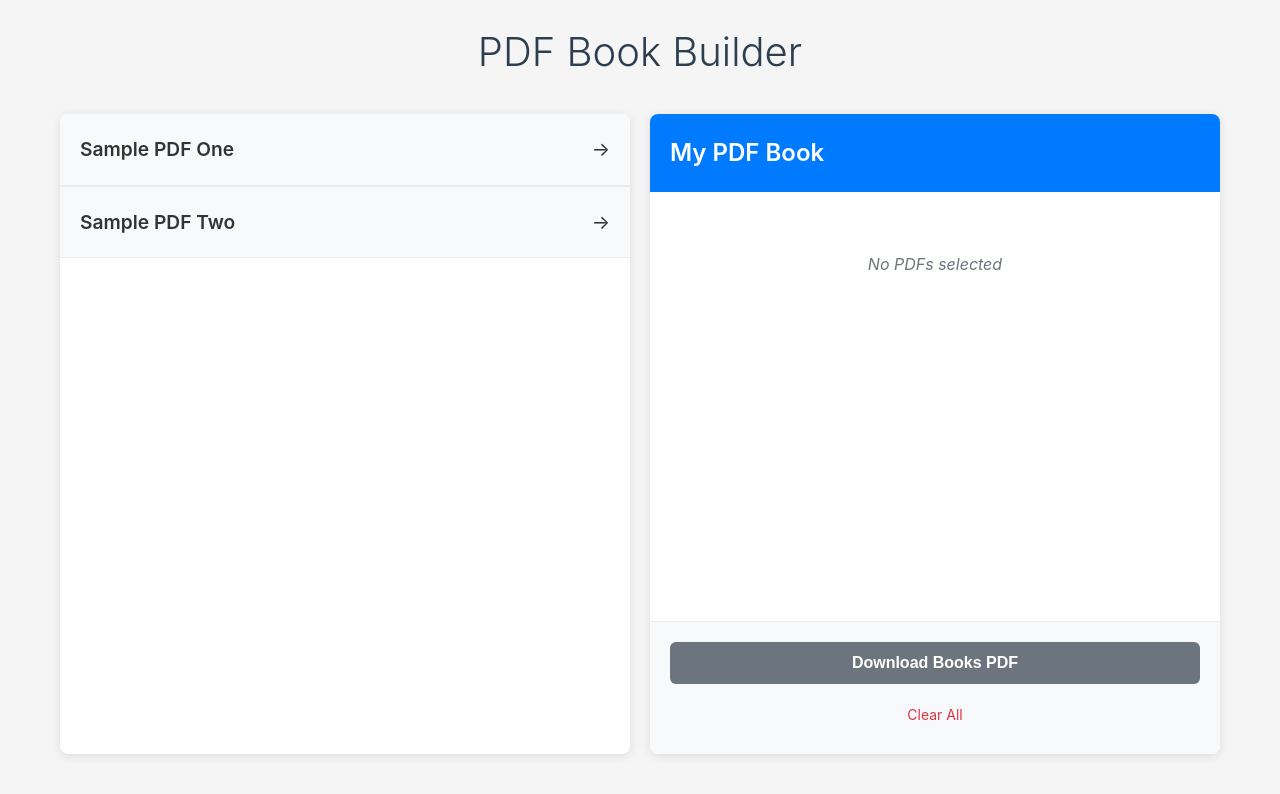
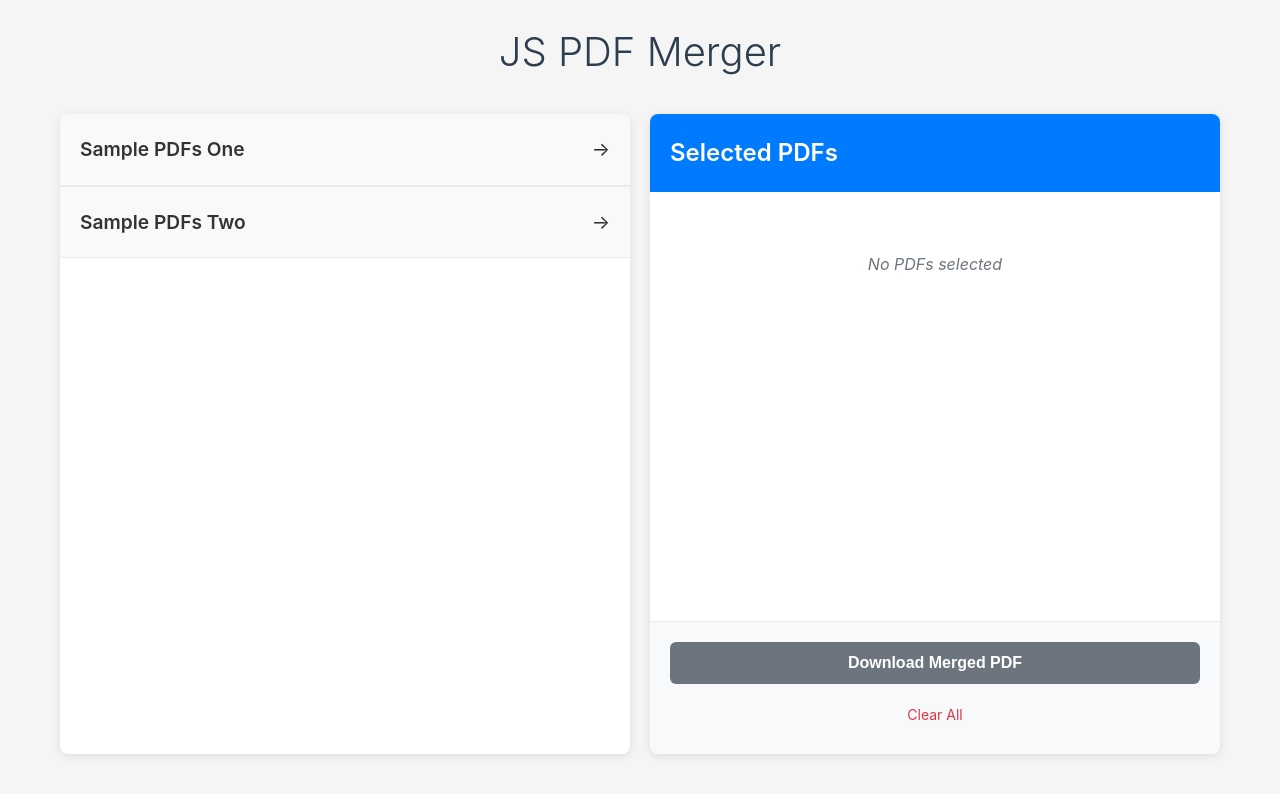
Before and after one commit to amiPuskar/pdf-merger-js, a website: page index.html in a window 1280 px wide. Drawn offline with nearby package versions, Linux system fonts and the light colour scheme.

Commit message:
Update: copies

```diff
--- a/index.html
+++ b/index.html
@@ -3,7 +3,7 @@
 <head>
     <meta charset="UTF-8">
     <meta name="viewport" content="width=device-width, initial-scale=1.0">
-    <title>PDF Book Builder</title>
+    <title>JS PDF Merger</title>
     <link rel="stylesheet" href="style.css">
     <script src="https://code.jquery.com/jquery-3.6.0.min.js"></script>
     <script src="https://unpkg.com/pdf-merger-js@3.0.0/dist/pdf-merger-js.min.js"></script>
@@ -12,14 +12,14 @@
 </head>
 <body>
     <div class="container">
-        <h1>PDF Book Builder</h1>
+        <h1>JS PDF Merger</h1>
 
         <div class="main-content">
             <!-- Left Side - Accordion Groups -->
             <div class="left-panel">
                 <div class="accordion-group">
                     <div class="accordion-header" data-group="sample-one">
-                        <span class="group-title">Sample PDF One</span>
+                        <span class="group-title">Sample PDFs One</span>
                         <span class="arrow-icon">→</span>
                     </div>
                     <div class="accordion-content" id="sample-one">
@@ -40,7 +40,7 @@
 
                 <div class="accordion-group">
                     <div class="accordion-header" data-group="sample-two">
-                        <span class="group-title">Sample PDF Two</span>
+                        <span class="group-title">Sample PDFs Two</span>
                         <span class="arrow-icon">→</span>
                     </div>
                     <div class="accordion-content" id="sample-two">
@@ -63,7 +63,7 @@
             <!-- Right Side - My PDF Book -->
             <div class="right-panel">
                 <div class="panel-header">
-                    <h2>My PDF Book</h2>
+                    <h2>Selected PDFs</h2>
                 </div>
 
                 <div class="selected-pdfs" id="selected-pdfs">
@@ -72,7 +72,7 @@
 
                 <div class="action-buttons">
                     <button id="download-btn" class="download-btn" disabled>
-                        Download Books PDF
+                        Download Merged PDF
                     </button>
                     <a href="#" id="clear-all" class="clear-link">Clear All</a>
                 </div>
--- a/package.json
+++ b/package.json
@@ -1,5 +1,5 @@
 {
-  "name": "pdf-book-builder",
+  "name": "js-pdf-merger",
   "version": "1.0.0",
   "description": "A simple front-end web app for selecting and merging PDFs",
   "main": "index.html",
```
Also changed, not shown: 1 other file.
